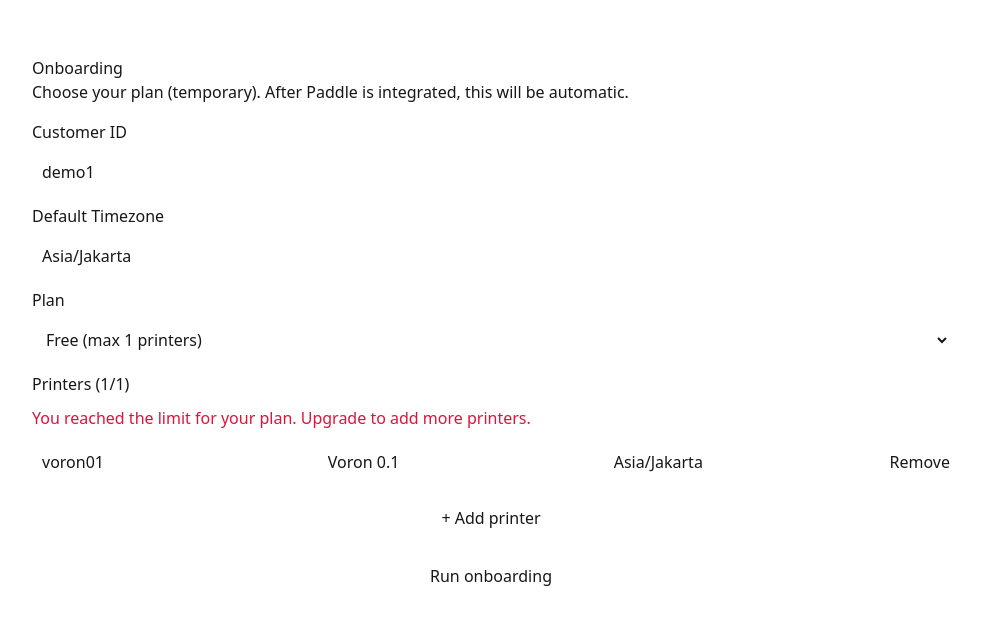
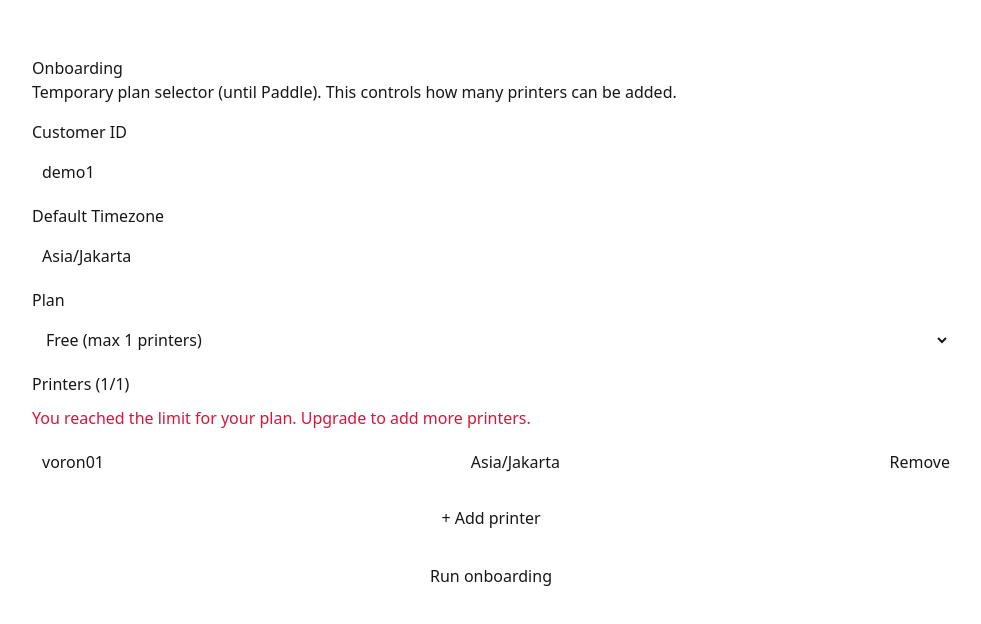
Before and after one commit to my3dmonitorapp/my3dmonitor-frontend, a Next.js app: page /app/onboarding in a window 1280 px wide. Shown: the top 624 px of the page, without its empty margins (149-1130 px from the left). Built offline with nearby package versions, Linux system fonts and the light colour scheme.

Commit message:
Onboarding: printer name + plan-based printer limit

```diff
--- a/app/app/onboarding/page.tsx
+++ b/app/app/onboarding/page.tsx
@@ -4,7 +4,6 @@ import { useMemo, useState } from "react";
 
 type PrinterInput = {
   printer_id: string;
-  name: string;
   tz?: string;
 };
 
@@ -31,11 +30,10 @@ export default function OnboardingPage() {
 
   // Temporary until Paddle: plan selector controls allowed printers
   const [plan, setPlan] = useState<PlanKey>("free");
-
   const maxPrinters = PLANS[plan].maxPrinters;
 
   const [printers, setPrinters] = useState<PrinterInput[]>([
-    { printer_id: "voron01", name: "Voron 0.1", tz: "Asia/Jakarta" },
+    { printer_id: "voron01", tz: "Asia/Jakarta" },
   ]);
 
   const [loading, setLoading] = useState(false);
@@ -45,8 +43,8 @@ export default function OnboardingPage() {
   const canAddMore = printers.length < maxPrinters;
 
   const validation = useMemo(() => {
-    const ids = printers.map((p) => p.printer_id.trim());
-    const emptyId = ids.some((id) => !id);
+    const ids = printers.map((p) => p.printer_id.trim()).filter(Boolean);
+    const emptyId = printers.some((p) => !p.printer_id.trim());
     const dupId = new Set(ids).size !== ids.length;
 
     return {
@@ -62,10 +60,7 @@ export default function OnboardingPage() {
 
   function addPrinter() {
     if (!canAddMore) return;
-    setPrinters((prev) => [
-      ...prev,
-      { printer_id: "", name: "", tz: tzDefault },
-    ]);
+    setPrinters((prev) => [...prev, { printer_id: "", tz: tzDefault }]);
   }
 
   function removePrinter(i: number) {
@@ -83,16 +78,13 @@ export default function OnboardingPage() {
       if (validation.overLimit)
         throw new Error(`Your plan allows max ${maxPrinters} printers.`);
 
-      // Keep payload compatible with your existing n8n flow.
-      // We send "name" too — if n8n ignores unknown fields, fine.
-      // If you want name stored, later we’ll map it in the Google Sheets node.
+      // Keep payload compatible with your existing n8n flow
       const payload = {
         customer_id: customerId.trim(),
         tz_default: tzDefault.trim(),
-        plan, // optional; useful for later debugging
+        plan, // optional; remove later when Paddle is integrated
         printers: printers.map((p) => ({
           printer_id: slugifyPrinterId(p.printer_id),
-          name: p.name.trim(),
           tz: (p.tz || tzDefault).trim(),
         })),
       };
@@ -118,7 +110,7 @@ export default function OnboardingPage() {
       <h1>Onboarding</h1>
 
       <p>
-        Choose your plan (temporary). After Paddle is integrated, this will be automatic.
+        Temporary plan selector (until Paddle). This controls how many printers can be added.
       </p>
 
       <div style={{ display: "grid", gap: 10, marginTop: 16 }}>
@@ -174,7 +166,7 @@ export default function OnboardingPage() {
             key={i}
             style={{
               display: "grid",
-              gridTemplateColumns: "1fr 1fr 1fr auto",
+              gridTemplateColumns: "1fr 1fr auto",
               gap: 10,
               alignItems: "center",
             }}
@@ -185,18 +177,14 @@ export default function OnboardingPage() {
               onChange={(e) => updatePrinter(i, { printer_id: e.target.value })}
               style={{ padding: 10 }}
             />
-            <input
-              placeholder="Printer name (friendly) e.g. Voron Living Room"
-              value={p.name}
-              onChange={(e) => updatePrinter(i, { name: e.target.value })}
-              style={{ padding: 10 }}
-            />
+
             <input
               placeholder="Timezone (optional)"
               value={p.tz || ""}
               onChange={(e) => updatePrinter(i, { tz: e.target.value })}
               style={{ padding: 10 }}
             />
+
             <button onClick={() => removePrinter(i)}>Remove</button>
           </div>
         ))}
@@ -216,11 +204,24 @@ export default function OnboardingPage() {
             <h2>Result</h2>
             <p>
               Install the agent from{" "}
-              <a href="https://github.com/my3dmonitorapp/printer-agent" target="_blank" rel="noreferrer">
+              <a
+                href="https://github.com/my3dmonitorapp/printer-agent"
+                target="_blank"
+                rel="noreferrer"
+              >
                 https://github.com/my3dmonitorapp/printer-agent
               </a>
             </p>
-            <pre style={{ background: "#111", color: "#0f0", padding: 16, borderRadius: 8, overflowX: "auto" }}>
+
+            <pre
+              style={{
+                background: "#111",
+                color: "#0f0",
+                padding: 16,
+                borderRadius: 8,
+                overflowX: "auto",
+              }}
+            >
               {JSON.stringify(result, null, 2)}
             </pre>
           </>
```
